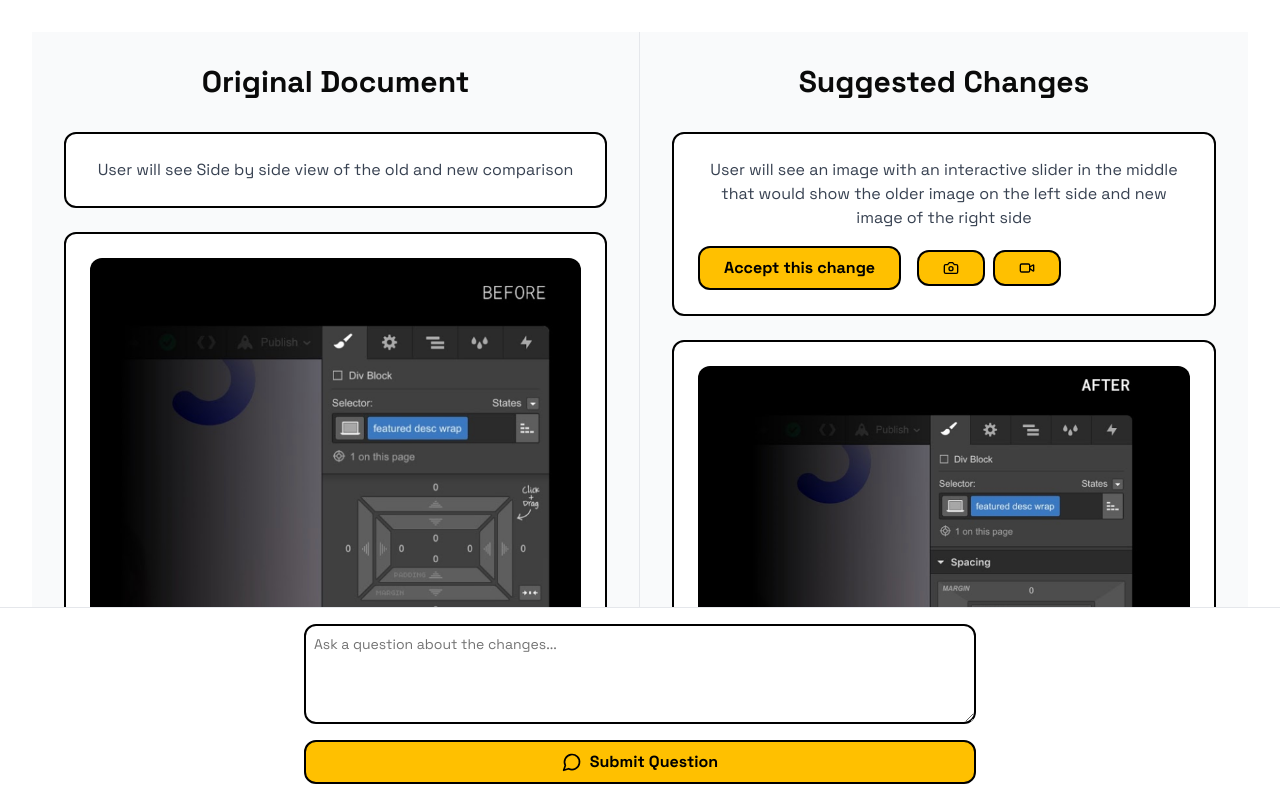
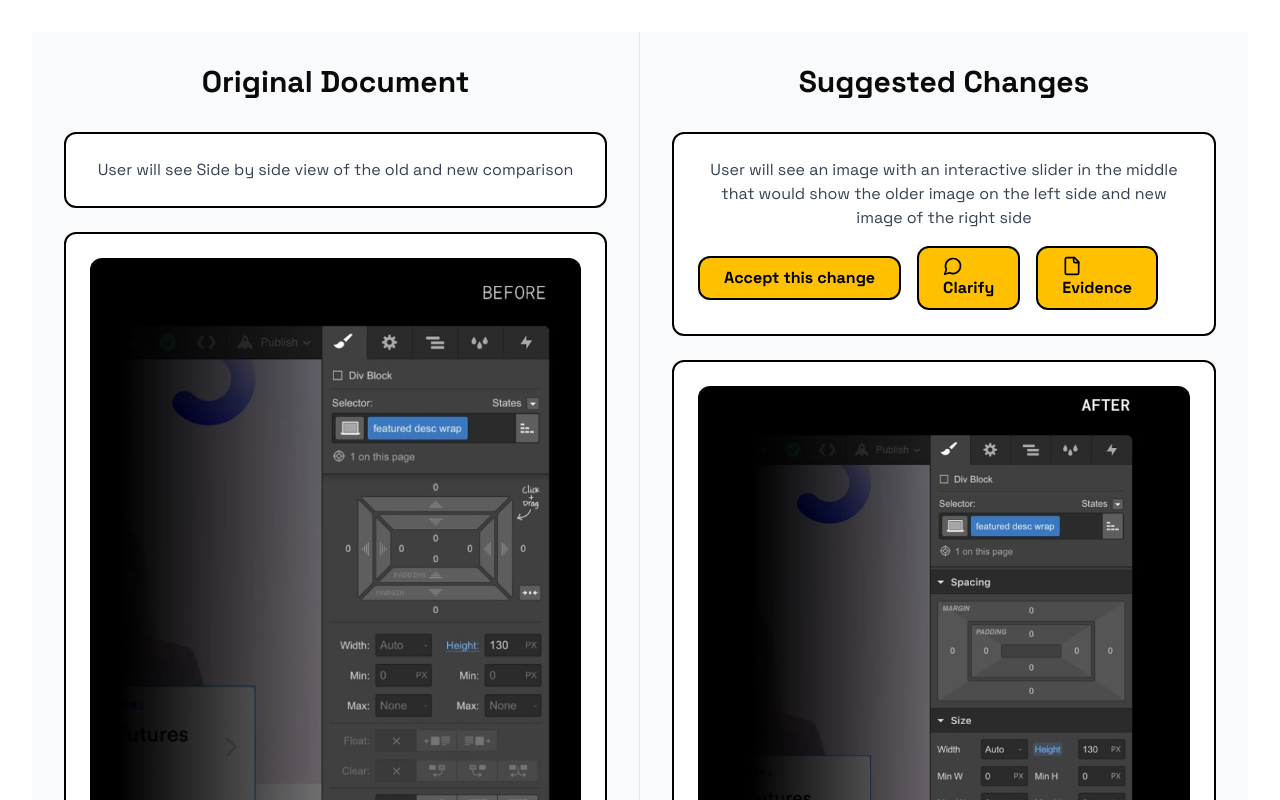
Before and after one commit to glassofizzy/appflow-snapshotter, a React (Vite) app: page /compare in a window 1280 px wide. Shown: the top 800 px of the page. Built offline with nearby package versions, Linux system fonts and the light colour scheme.

Commit message:
Remove Question Submission Functionality
Eliminate the submit question feature from the Compare page. Replace it with buttons for clarification and evidence for each change, represented by a chat icon and a file icon, respectively.
[skip gpt_engineer]

```diff
--- a/src/components/compare/QuestionInput.tsx
+++ /dev/null
@@ -1,30 +0,0 @@
-import { MessageCircle } from "lucide-react";
-import { Textarea } from "@/components/ui/textarea";
-
-interface QuestionInputProps {
-  question: string;
-  setQuestion: (value: string) => void;
-  onSubmit: () => void;
-}
-
-export const QuestionInput = ({ question, setQuestion, onSubmit }: QuestionInputProps) => {
-  return (
-    <div className="fixed bottom-0 left-0 right-0 bg-white border-t border-gray-200 p-4">
-      <div className="max-w-2xl mx-auto space-y-4">
-        <Textarea
-          value={question}
-          onChange={(e) => setQuestion(e.target.value)}
-          placeholder="Ask a question about the changes..."
-          className="retro-input min-h-[100px]"
-        />
-        <button
-          onClick={onSubmit}
-          className="retro-button w-full flex items-center justify-center gap-2"
-        >
-          <MessageCircle className="w-5 h-5" />
-          Submit Question
-        </button>
-      </div>
-    </div>
-  );
-};
--- a/src/components/compare/SuggestedChanges.tsx
+++ b/src/components/compare/SuggestedChanges.tsx
@@ -1,4 +1,4 @@
-import { Check } from "lucide-react";
+import { Check, MessageCircle, File } from "lucide-react";
 import { EvidenceButtons } from "./EvidenceButtons";
 
 interface Difference {
@@ -57,7 +57,17 @@ export const SuggestedChanges = ({
                 </button>
               )}
 
-              {diff.evidence && <EvidenceButtons evidence={diff.evidence} />}
+              <button className="retro-button">
+                <MessageCircle className="w-5 h-5" />
+                Clarify
+              </button>
+
+              {diff.evidence && (
+                <button className="retro-button">
+                  <File className="w-5 h-5" />
+                  Evidence
+                </button>
+              )}
             </div>
           </div>
         ))}
--- a/src/pages/Compare.tsx
+++ b/src/pages/Compare.tsx
@@ -2,7 +2,6 @@ import React, { useState } from 'react';
 import { useToast } from "@/hooks/use-toast";
 import { OriginalDocument } from "@/components/compare/OriginalDocument";
 import { SuggestedChanges } from "@/components/compare/SuggestedChanges";
-import { QuestionInput } from "@/components/compare/QuestionInput";
 
 interface Difference {
   id: string;
@@ -18,7 +17,6 @@ interface Difference {
 
 const Compare = () => {
   const { toast } = useToast();
-  const [question, setQuestion] = useState('');
   const [differences, setDifferences] = useState<Difference[]>([
     {
       id: '1',
@@ -71,16 +69,6 @@ const Compare = () => {
     });
   };
 
-  const handleQuestionSubmit = () => {
-    if (question.trim()) {
-      toast({
-        title: "Question Submitted",
-        description: "Your question has been sent for analysis.",
-      });
-      setQuestion('');
-    }
-  };
-
   return (
     <div className="min-h-screen bg-gray-50">
       <div className="grid grid-cols-2 min-h-screen">
@@ -91,11 +79,6 @@ const Compare = () => {
           onAcceptAll={handleAcceptAll}
         />
       </div>
-      <QuestionInput
-        question={question}
-        setQuestion={setQuestion}
-        onSubmit={handleQuestionSubmit}
-      />
     </div>
   );
 };
```
